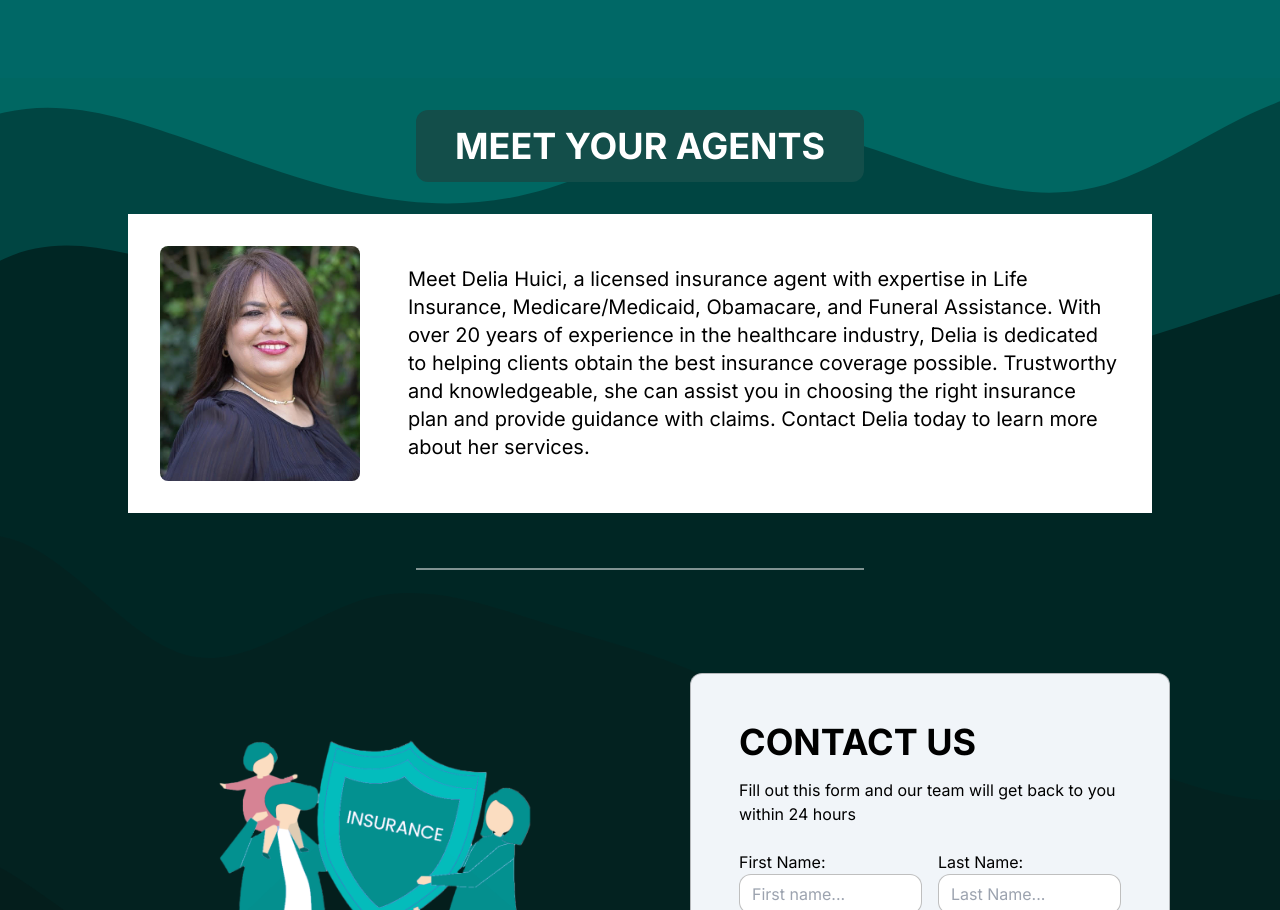
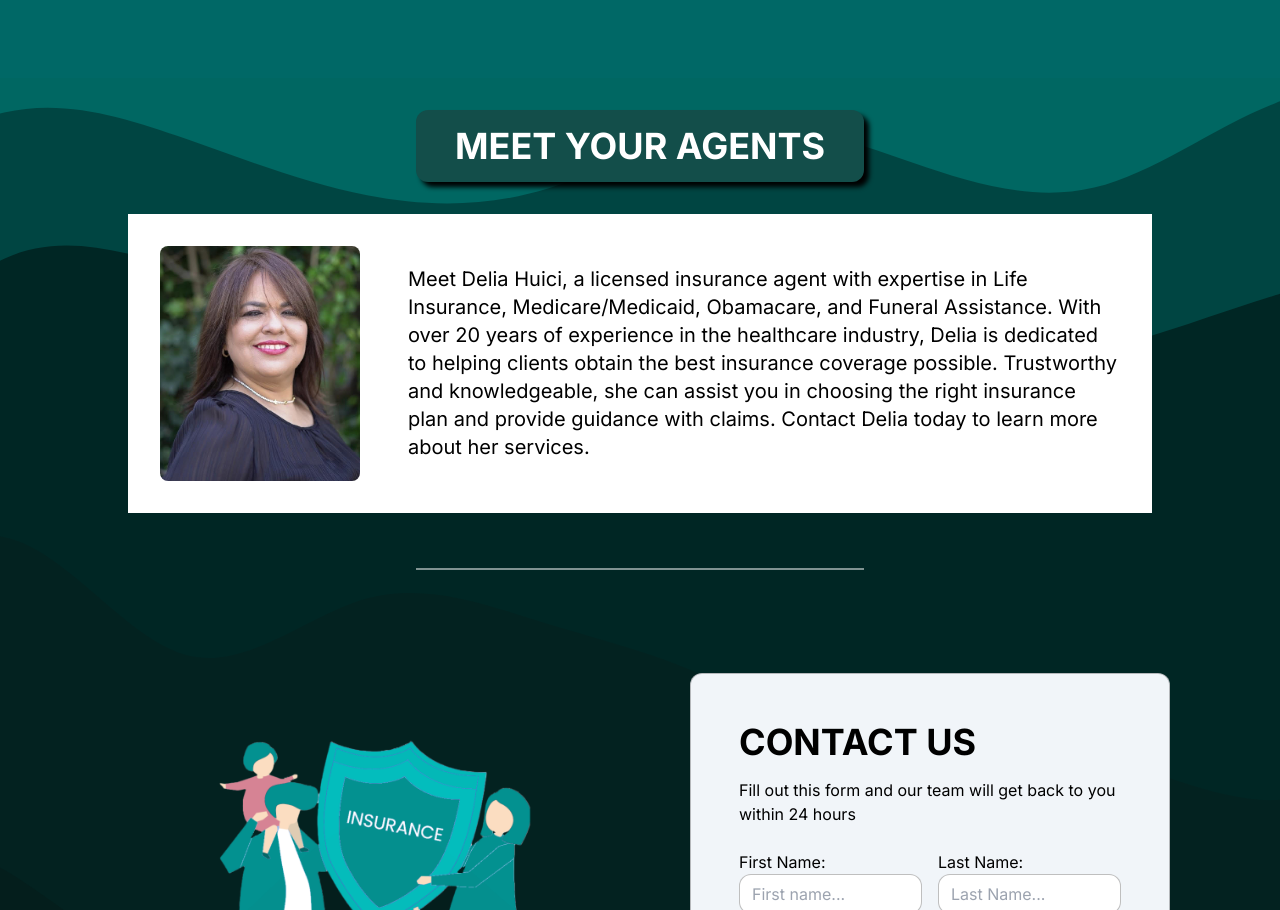
Before and after one commit to ballinyouup/leainsurance, a Next.js app: page / in a window 1280 px wide. Shown: the part 1727-2637 px from the top of the page. Built offline with nearby package versions, Linux system fonts and the light colour scheme.

Commit message:
added shadow

```diff
--- a/app/components/Home/AboutSection/AboutSection.tsx
+++ b/app/components/Home/AboutSection/AboutSection.tsx
@@ -3,7 +3,7 @@ import Image from "next/image";
 const AboutSection = () => {
 	return (
 		<section className="flex w-full flex-col items-center justify-center gap-8 px-5 pt-8 lg:p-8">
-			<span className="z-10 w-full max-w-md rounded-xl bg-teal-900 p-4 text-center text-4xl font-bold uppercase text-white">
+			<span className="z-10 w-full max-w-md rounded-xl bg-teal-900 p-4 text-center text-4xl font-bold uppercase text-white shadow-[5px_5px_5px] shadow-black">
 				Meet your Agents
 			</span>
 			<div className="z-10 flex w-full max-w-5xl flex-col items-center gap-12 bg-white p-8 lg:flex-row">
```
